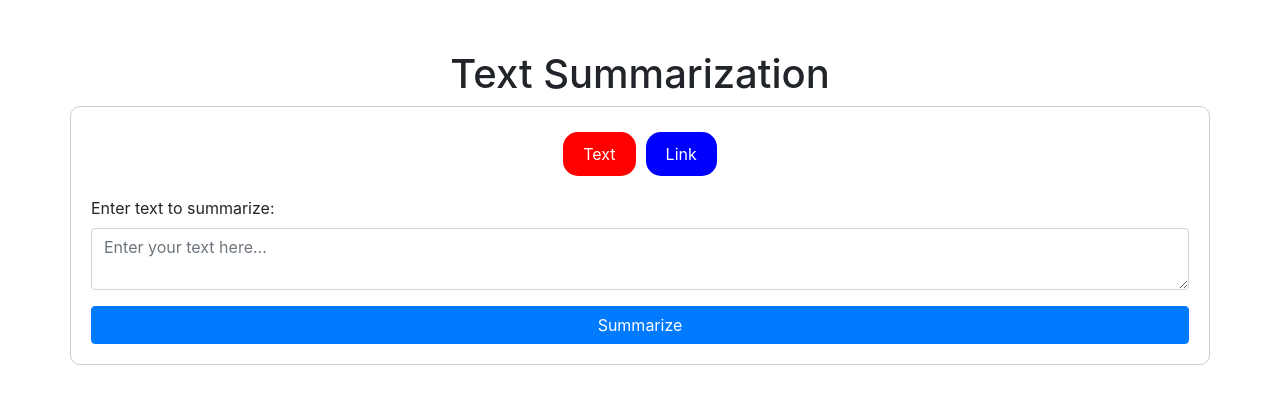
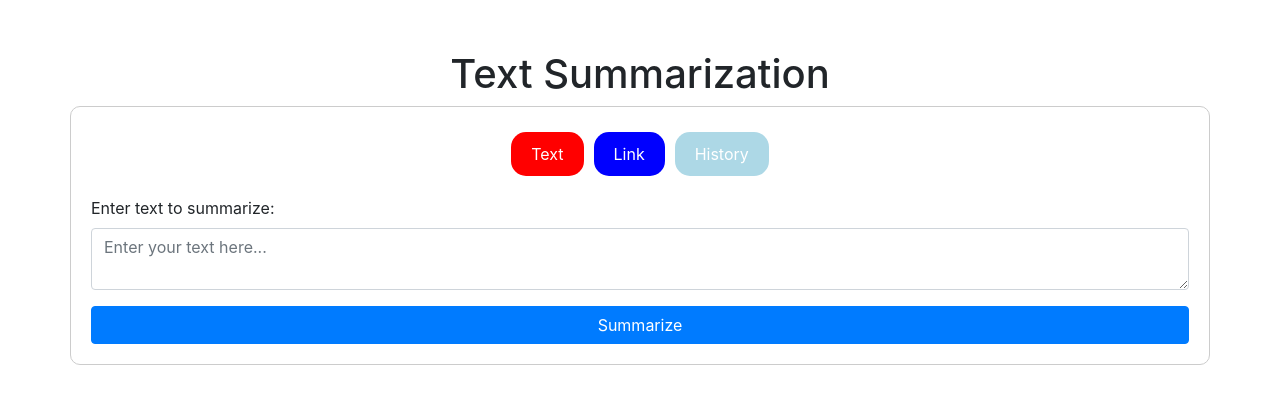
Before and after one commit to Dinethra2001/Text-Summerization-App, a Flask app: page /summarize in a window 1280 px wide. Shown: the top 404 px of the page. Run offline with Flask 3, Linux system fonts and the light colour scheme; the visitor is signed in with stand-in values (Sample User, id 1); some libraries are stand-ins or nearby versions.

Commit message:
add history button

```diff
--- a/app.py
+++ b/app.py
@@ -133,11 +133,16 @@ def get_user_inputs():
     return jsonify({'inputs': []})
 
 
+
 @app.route('/history')
 def history():
     if 'user_id' in session:
-        return render_template('history.html')
-    return "Unauthorized", 401
+        user_id = session['user_id']
+        user_summaries = mongo.db.summaries.find({'user_id': ObjectId(user_id)})
+        return render_template('history.html', summaries=user_summaries)
+    else:
+        flash('You must be logged in to view history.')
+        return redirect(url_for('login'))
 
 @app.errorhandler(404)
 def not_found(error):
--- a/templates/history.html
+++ b/templates/history.html
@@ -54,6 +54,8 @@
             }
         });
     });
+
+
     </script>
 
     <style>
--- a/templates/summerization.html
+++ b/templates/summerization.html
@@ -46,6 +46,11 @@
         .btn-active {
             background-color: red; /* Active button color */
         }
+
+        .btn-history {
+            background-color: lightblue; /* Active button color */
+        }
+
         .button-container {
             display: flex;
             justify-content: center; /* Center the buttons */
@@ -65,6 +70,9 @@
                 <div class="button-container">
                     <button type="button" class="btn-toggle btn-active" id="text-btn">Text</button>
                     <button type="button" class="btn-toggle" id="link-btn">Link</button>
+                    <!-- Modify the History button to navigate to the history page -->
+                    <a href="{{ url_for('history') }}" class="btn-toggle btn-history" id="history-btn">History</a>
+
                 </div>
                 <form id="inputForm">
                     <div class="form-group">
@@ -192,6 +200,7 @@
                 }
             });
         });
+
     </script>
 </body>
 </html>
```
